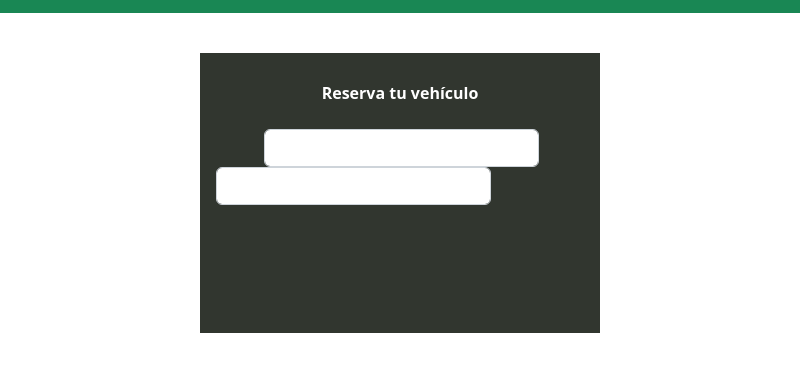
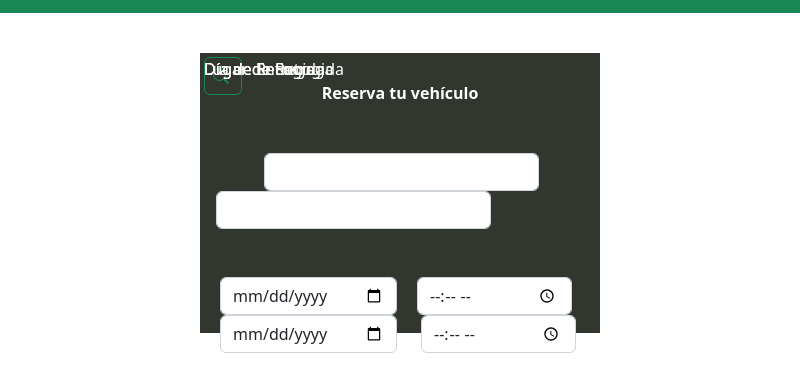
Before and after one commit to gasc1211/IS501-Databases_Final_Project, an Electron app: page client/index.html in a window 800 px wide. Shown: the part 139-530 px from the top of the page. Drawn offline with nearby package versions, Linux system fonts and the light colour scheme.

Commit message:
Added HTML and CSS elements
Added more inputs and styled them

```diff
--- a/client/index.html
+++ b/client/index.html
@@ -6,6 +6,7 @@
   <title>RentACar</title>
   <link rel="stylesheet" href="assets/css/bootstrap.min.css">
   <link rel="stylesheet" href="assets/css/styles.css">
+  <link rel="stylesheet" href="https://cdn.jsdelivr.net/npm/bootstrap-icons@1.5.0/font/bootstrap-icons.css">
 </head>
 <body>
   <nav class="navbar navbar-expand-lg bg-success" id="navigation">
@@ -32,17 +33,33 @@
       </ul>
     </div>
   </nav>
-  <div class="container-lg text-white p-1" id="reserveBlock">
-    <div class="container text-center my-4">
+  <div class="container-lg text-white p-1 position-relative" id="reserveBlock">
+    <i class="bi bi-search btn btn-outline-success position-absolute ps-2" id="iSearch"></i>
+    <p class="position-absolute" id="pLugarRecogida">Lugar de Recogida</p>
+    <p class="position-absolute" id="pLugarEntrega">Lugar de Entrega</p>
+    <p class="position-absolute" id="pDiaRecogida">Día de Recogida</p>
+    <p class="position-absolute" id="pDiaEntrega">Día de Entrega</p>
+    <div class="container text-center mt-4 mb-5">
       <b>Reserva tu vehículo</b>
     </div>
     <div class="container text-center my-3">
-      <div class="row">
+      <div class="row mb-5">
         <div class="col">
-          <input type="text" class="form-control ms-5 me-5 position-relative" id="lugarRecogida">
+          <!--CAMBIAR ESTOS INPUTS DE LOCALIDAD POR DOS SELECT-->
+          <input type="text" class="form-control ms-5 me-5" id="lugarRecogida" >
         </div>
         <div class="col">
-          <input type="text" class="form-control me-5 position-relative" id="lugarEntrega">
+          <input type="text" class="form-control me-5" id="lugarEntrega">
+        </div>
+      </div>
+      <div class="row my-4">
+        <div class="col">
+          <input type="date" class=" form-control ms-1 me-1 d-inline" id="inputFechaRecogida">
+          <input type="date" class="form-control ms-1  d-inline" id="inputFechaEntrega">
+        </div>
+        <div class="col pe-4">
+          <input type="time" class="form-control d-inline" id="inputHoraRecibido">
+          <input type="time" class="form-control ms-1 me-3  d-inline" id="inputHoraEntrega">
         </div>
       </div>
     </div>
```
